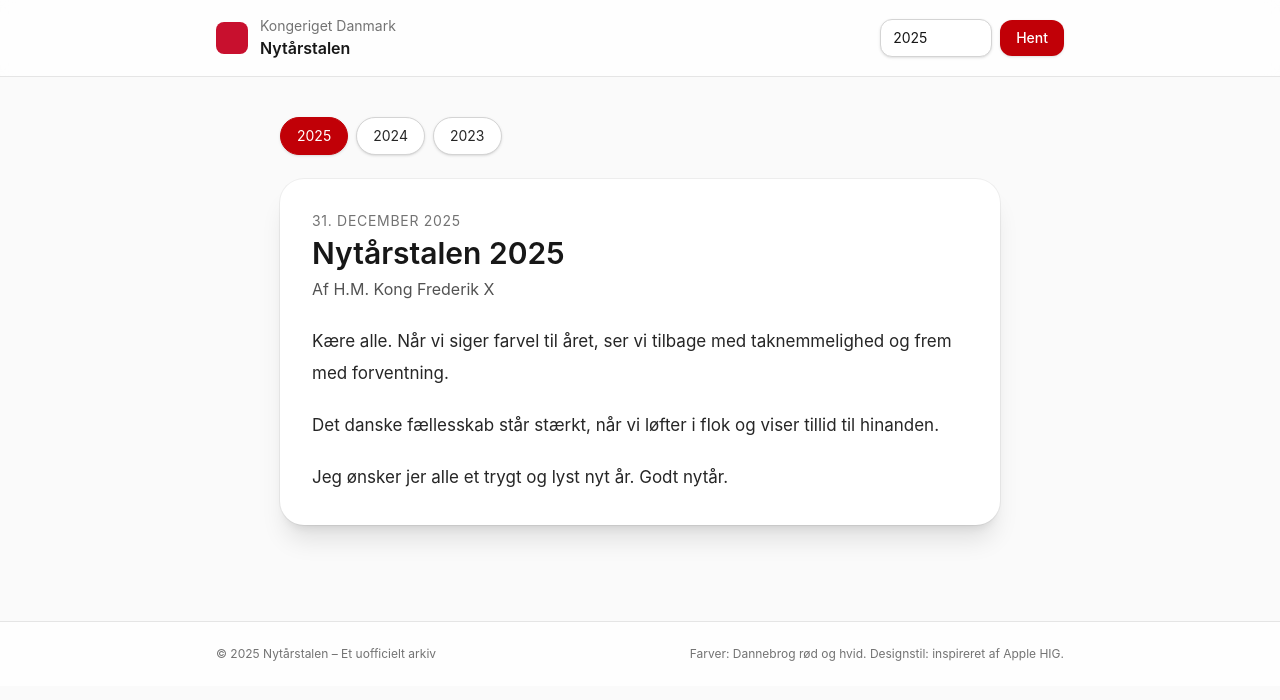
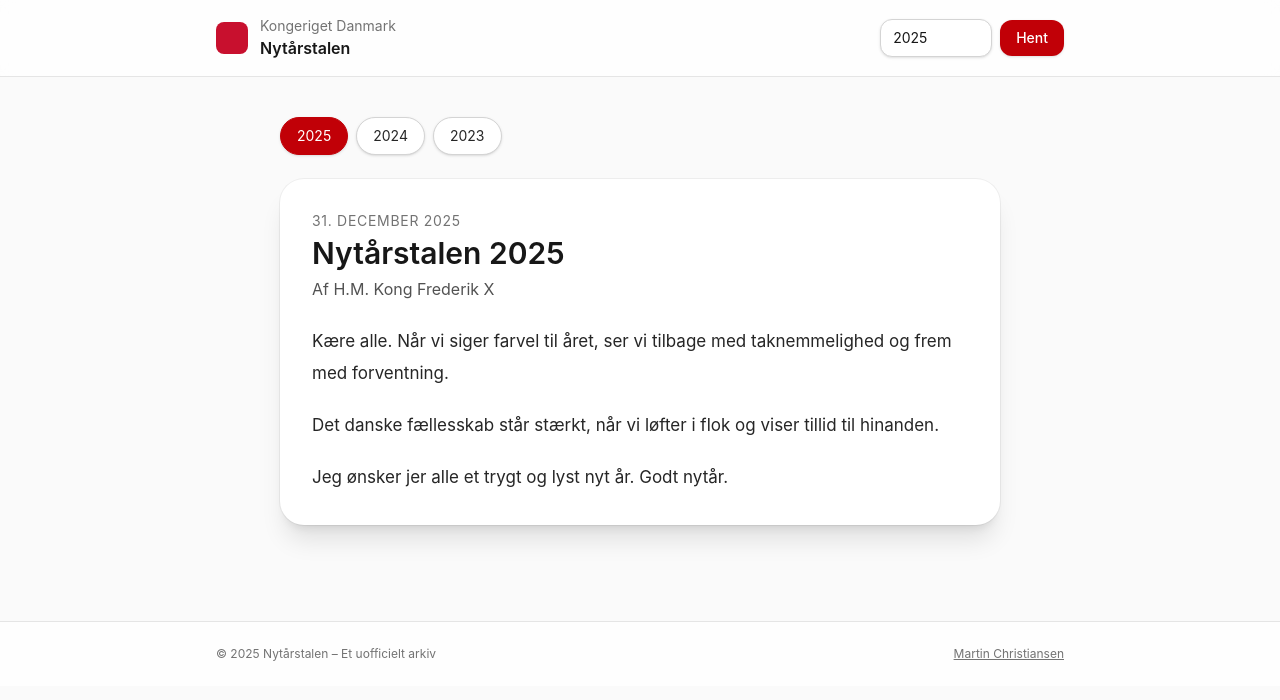
Before and after one commit to martin-juul/nytaarstale, a React (Vite) app: page / in a window 1280 px wide. Shown: the top 700 px of the page. Built offline with nearby package versions, Linux system fonts and the light colour scheme.

Commit message:
link to my site

```diff
--- a/src/App.tsx
+++ b/src/App.tsx
@@ -166,7 +166,7 @@ function App() {
         <div className="mx-auto max-w-4xl px-6 py-6 text-xs text-neutral-500 flex flex-wrap items-center justify-between gap-2">
           <div>© {new Date().getFullYear()} Nytårstalen – Et uofficielt arkiv</div>
           <div>
-            Farver: Dannebrog rød og hvid. Designstil: inspireret af Apple HIG.
+            <a className="underline" href="https://juul.xyz" target="_blank">Martin Christiansen</a>
           </div>
         </div>
       </footer>
```
